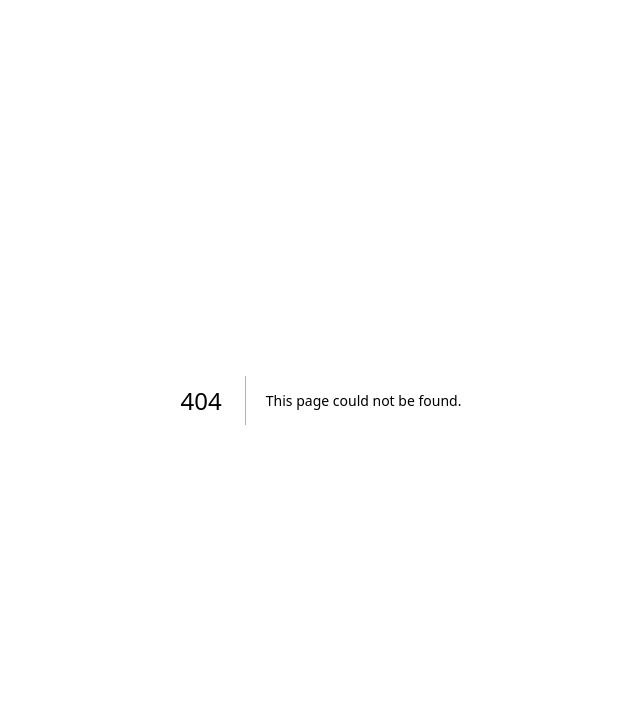
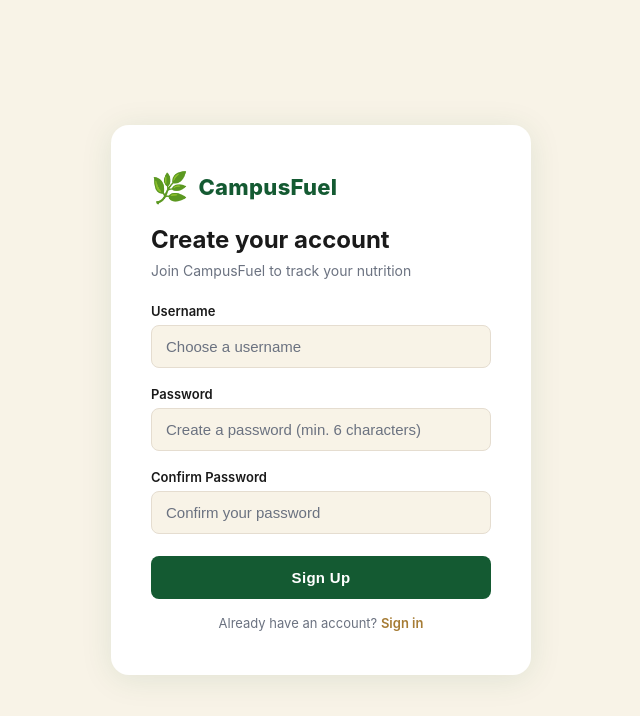
Before and after one commit to Arths17/Hacktams-EldenRingCommittee, a Next.js app: page /signup in a window 1280 px wide. Before the commit this address had no page. Shown: the top 716 px of the page, without its empty margins (319-959 px from the left). Built offline with nearby package versions, Linux system fonts and the light colour scheme.

Commit message:
Sign up page

```diff
--- /dev/null
+++ b/app/signup/page.js
@@ -0,0 +1,135 @@
+"use client";
+
+import { useState } from "react";
+import { useRouter } from "next/navigation";
+import styles from "./signup.module.css";
+
+export default function SignupPage() {
+  const router = useRouter();
+  const [username, setUsername] = useState("");
+  const [password, setPassword] = useState("");
+  const [confirmPassword, setConfirmPassword] = useState("");
+  const [message, setMessage] = useState(null); // { text, type: "success" | "error" }
+  const [loading, setLoading] = useState(false);
+
+  async function handleSubmit(e) {
+    e.preventDefault();
+    setMessage(null);
+
+    // Validate passwords match
+    if (password !== confirmPassword) {
+      setMessage({ text: "✗ Passwords do not match", type: "error" });
+      return;
+    }
+
+    // Validate password length
+    if (password.length < 6) {
+      setMessage({ text: "✗ Password must be at least 6 characters", type: "error" });
+      return;
+    }
+
+    setLoading(true);
+
+    try {
+      const formData = new FormData();
+      formData.append("username", username);
+      formData.append("password", password);
+
+      const response = await fetch("http://127.0.0.1:8000/api/signup", {
+        method: "POST",
+        credentials: "include",
+        body: formData,
+      });
+
+      const data = await response.json();
+
+      if (data.success) {
+        localStorage.setItem("token", data.token);
+        setMessage({ text: "✓ Account created! Redirecting to dashboard...", type: "success" });
+        setTimeout(() => router.push("/dashboard"), 1000);
+      } else {
+        setMessage({ text: `✗ ${data.error || "Could not create account"}`, type: "error" });
+      }
+    } catch {
+      setMessage({ text: "✗ Could not reach the server. Please try again.", type: "error" });
+    } finally {
+      setLoading(false);
+    }
+  }
+
+  return (
+    <div className={styles.page}>
+      <div className={styles.card}>
+        {/* Logo */}
+        <div className={styles.brand}>
+          <span className={styles.brandIcon}>🌿</span>
+          <span className={styles.brandName}>CampusFuel</span>
+        </div>
+
+        <h1 className={styles.title}>Create your account</h1>
+        <p className={styles.subtitle}>Join CampusFuel to track your nutrition</p>
+
+        {message && (
+          <div className={`${styles.message} ${styles[message.type]}`}>
+            {message.text}
+          </div>
+        )}
+
+        <form onSubmit={handleSubmit} className={styles.form}>
+          <div className={styles.field}>
+            <label htmlFor="username" className={styles.label}>Username</label>
+            <input
+              id="username"
+              type="text"
+              placeholder="Choose a username"
+              value={username}
+              onChange={(e) => setUsername(e.target.value)}
+              className={styles.input}
+              required
+              autoComplete="username"
+              minLength={3}
+            />
+          </div>
+
+          <div className={styles.field}>
+            <label htmlFor="password" className={styles.label}>Password</label>
+            <input
+              id="password"
+              type="password"
+              placeholder="Create a password (min. 6 characters)"
+              value={password}
+              onChange={(e) => setPassword(e.target.value)}
+              className={styles.input}
+              required
+              autoComplete="new-password"
+              minLength={6}
+            />
+          </div>
+
+          <div className={styles.field}>
+            <label htmlFor="confirmPassword" className={styles.label}>Confirm Password</label>
+            <input
+              id="confirmPassword"
+              type="password"
+              placeholder="Confirm your password"
+              value={confirmPassword}
+              onChange={(e) => setConfirmPassword(e.target.value)}
+              className={styles.input}
+              required
+              autoComplete="new-password"
+            />
+          </div>
+
+          <button type="submit" className={styles.btn} disabled={loading}>
+            {loading ? "Creating account..." : "Sign Up"}
+          </button>
+        </form>
+
+        <p className={styles.footer}>
+          Already have an account?{" "}
+          <a href="/login" className={styles.link}>Sign in</a>
+        </p>
+      </div>
+    </div>
+  );
+}
--- /dev/null
+++ b/app/signup/signup.module.css
@@ -0,0 +1,155 @@
+.page {
+  min-height: 100vh;
+  background-color: var(--cream);
+  display: flex;
+  align-items: center;
+  justify-content: center;
+  padding: 24px;
+}
+
+.card {
+  background: var(--white);
+  border-radius: 18px;
+  padding: 44px 40px;
+  width: 100%;
+  max-width: 420px;
+  box-shadow: 0 4px 32px rgba(20, 90, 50, 0.1);
+  display: flex;
+  flex-direction: column;
+  gap: 8px;
+}
+
+/* Brand */
+.brand {
+  display: flex;
+  align-items: center;
+  gap: 10px;
+  margin-bottom: 8px;
+}
+
+.brandIcon {
+  font-size: 30px;
+}
+
+.brandName {
+  font-size: 22px;
+  font-weight: 800;
+  color: var(--green);
+  letter-spacing: 0.3px;
+}
+
+.title {
+  font-size: 24px;
+  font-weight: 700;
+  color: var(--text-dark);
+  margin-top: 4px;
+}
+
+.subtitle {
+  font-size: 14px;
+  color: var(--text-muted);
+  margin-bottom: 8px;
+}
+
+/* Message */
+.message {
+  padding: 12px 16px;
+  border-radius: 8px;
+  font-size: 14px;
+  font-weight: 500;
+  margin-bottom: 4px;
+}
+
+.success {
+  background: rgba(20, 90, 50, 0.1);
+  color: var(--green);
+  border: 1px solid rgba(20, 90, 50, 0.2);
+}
+
+.error {
+  background: rgba(220, 60, 60, 0.08);
+  color: #c0392b;
+  border: 1px solid rgba(220, 60, 60, 0.2);
+}
+
+/* Form */
+.form {
+  display: flex;
+  flex-direction: column;
+  gap: 18px;
+  margin-top: 8px;
+}
+
+.field {
+  display: flex;
+  flex-direction: column;
+  gap: 6px;
+}
+
+.label {
+  font-size: 13px;
+  font-weight: 600;
+  color: var(--text-dark);
+}
+
+.input {
+  padding: 12px 14px;
+  border: 1.5px solid var(--border);
+  border-radius: 8px;
+  font-size: 15px;
+  color: var(--text-dark);
+  background: var(--cream);
+  outline: none;
+  transition: border-color 0.18s, box-shadow 0.18s;
+}
+
+.input::placeholder {
+  color: var(--text-muted);
+}
+
+.input:focus {
+  border-color: var(--green);
+  box-shadow: 0 0 0 3px rgba(20, 90, 50, 0.1);
+  background: var(--white);
+}
+
+.btn {
+  margin-top: 4px;
+  padding: 13px;
+  background: var(--green);
+  color: var(--white);
+  font-size: 15px;
+  font-weight: 700;
+  border: none;
+  border-radius: 8px;
+  cursor: pointer;
+  transition: background 0.18s, opacity 0.18s;
+  letter-spacing: 0.3px;
+}
+
+.btn:hover:not(:disabled) {
+  background: var(--green-light);
+}
+
+.btn:disabled {
+  opacity: 0.6;
+  cursor: not-allowed;
+}
+
+/* Footer */
+.footer {
+  text-align: center;
+  font-size: 13px;
+  color: var(--text-muted);
+  margin-top: 8px;
+}
+
+.link {
+  color: var(--gold-dark);
+  font-weight: 600;
+  text-decoration: none;
+}
+
+.link:hover {
+  text-decoration: underline;
+}
```
Also changed, not shown: requirements.txt (added).
